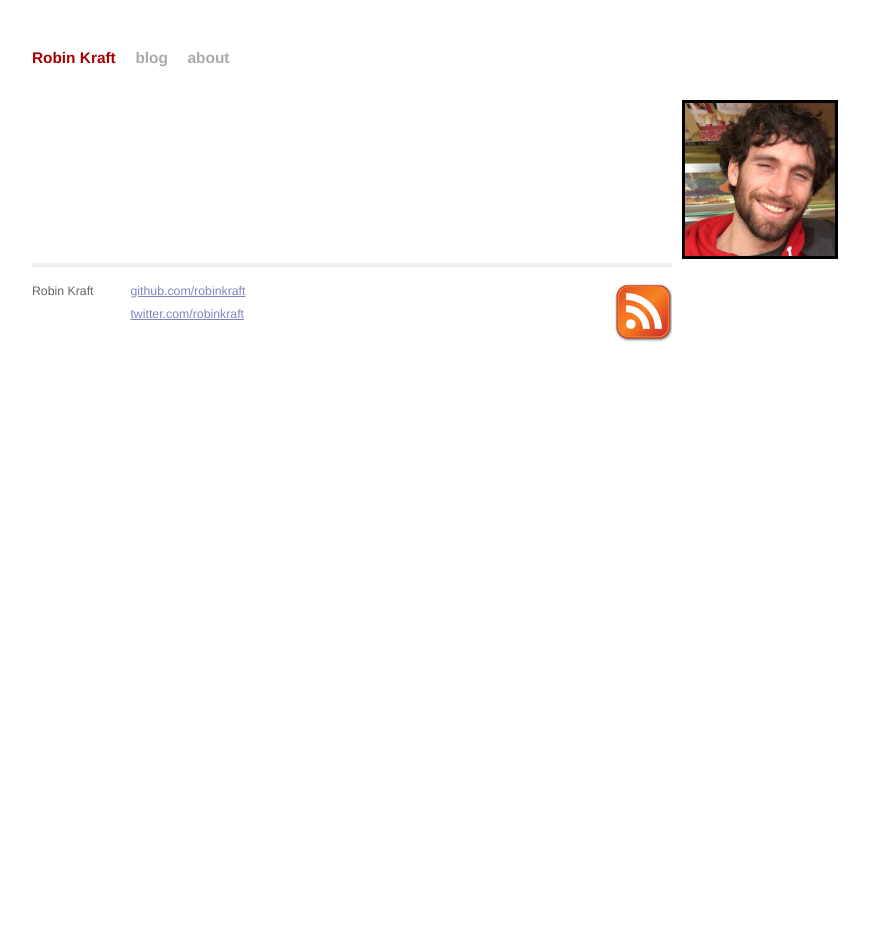
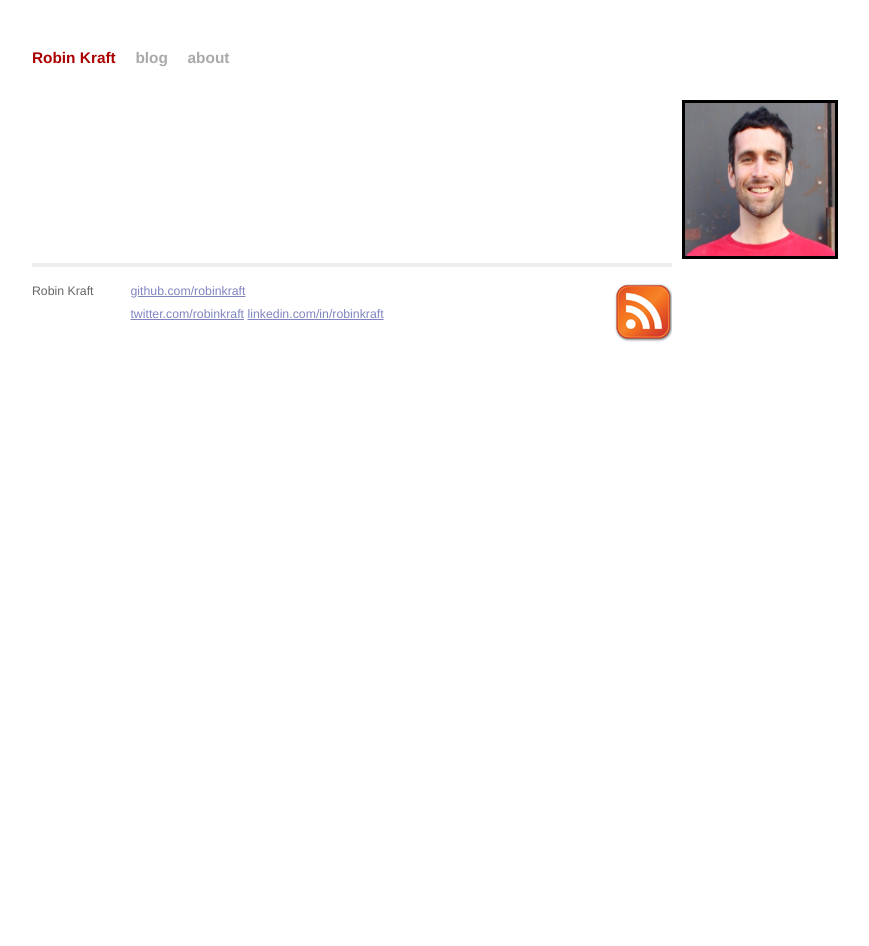
Before and after one commit to robinkraft/robinkraft.github.com, a Jekyll site: the page built from about.html, in a window 1280 px wide. Shown: the whole page, without its empty margins (200-1069 px from the left). Built offline with Jekyll 4.4.1, drawn with Linux system fonts in a browser that asks for light colours.

Commit message:
Update image, links

```diff
--- a/_layouts/default.html
+++ b/_layouts/default.html
@@ -72,6 +72,7 @@
           <p>
             <a href="http://github.com/robinkraft/">github.com/robinkraft</a><br />
 	    <a href="http://twitter.com/robinkraft/">twitter.com/robinkraft</a>
+	    <a href="https://www.linkedin.com/in/robinkraft">linkedin.com/in/robinkraft</a>
           </p>
         </div>
         <div class="rss">
--- a/about.html
+++ b/about.html
@@ -3,7 +3,7 @@ layout: default
 title: About
 ---
 
-<img src="/images/robin.png"
+<img src="/images/robin.jpg"
 height=153 width=150
 align=right
  style="border:3px solid #000000; margin: 0px 10px 10px 10px;" />
```
Also changed, not shown: images/robin.jpg (added), images/robin.png (deleted).
